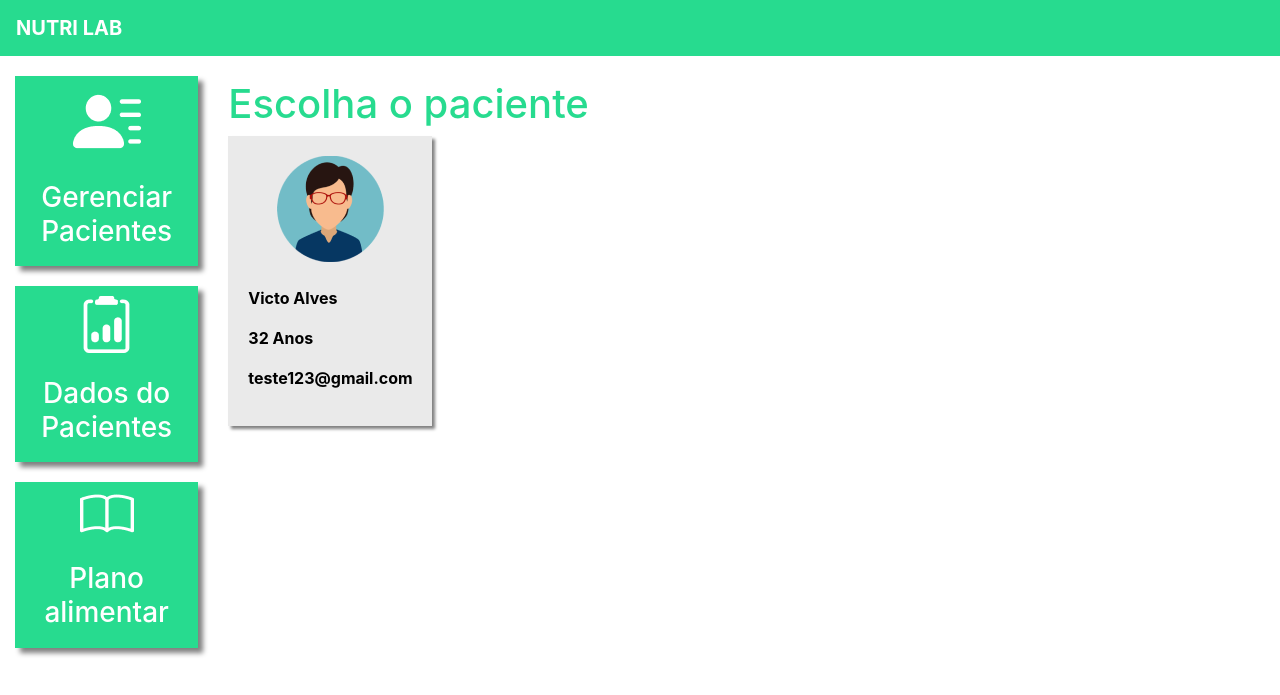
After one commit to devpedroshd/nutri_lab, a Django app: page /plano_alimentar_listar/ in a window 1280 px wide. The commit adds this page. Shown: the top 695 px of the page. Run offline with Django 4.2, Linux system fonts and the light colour scheme; a user stored in the database is signed in; data comes from the database, SQL or seed files in the repository; both versions use the stored data as it was after the commit.

Commit message:
Projeto finalizado

```diff
--- a/authentication/views.py
+++ b/authentication/views.py
@@ -68,11 +68,11 @@ def logar(request):
         usuario = auth.authenticate(username=username, password=senha)
 
         if not usuario:
-            messages.add_message(request, constants.ERROR, 'username ou senha invalidos')
+            messages.add_message(request, constants.ERROR, 'usuario ou senha invalidos')
             return redirect('/auth/logar')
         else:
             auth.login(request, usuario)
-            return redirect ('/')
+            return redirect ('/pacientes')
 
 
 
--- a/nutri_lab/settings.py
+++ b/nutri_lab/settings.py
@@ -105,9 +105,9 @@ AUTH_PASSWORD_VALIDATORS = [
 # Internationalization
 # https://docs.djangoproject.com/en/4.2/topics/i18n/
 
-LANGUAGE_CODE = 'en-us'
+LANGUAGE_CODE = 'pt-br'
 
-TIME_ZONE = 'UTC'
+TIME_ZONE = 'America/Sao_Paulo'
 
 USE_I18N = True
 
--- a/plataforma/admin.py
+++ b/plataforma/admin.py
@@ -1,5 +1,7 @@
 from django.contrib import admin
-from .models import Pacientes, DdosPaciente
+from .models import Pacientes, DdosPaciente, Refeicao, Opcao
 
 admin.site.register(Pacientes)
 admin.site.register(DdosPaciente)
+admin.site.register(Refeicao)
+admin.site.register(Opcao)
--- a/plataforma/models.py
+++ b/plataforma/models.py
@@ -30,3 +30,22 @@ class DdosPaciente(models.Model):
 
     def __str__(self):
         return f"Paciente({self.paciente.nome}, {self.peso})"
+
+class Refeicao(models.Model):
+    paciente = models.ForeignKey(Pacientes, on_delete=models.CASCADE)
+    titulo = models.CharField(max_length=50)
+    horario = models.TimeField()
+    carboidratos = models.IntegerField()
+    proteinas = models.IntegerField()
+    gorduras = models.IntegerField()
+
+    def __str__(self):
+        return self.titulo
+
+class Opcao(models.Model):
+    refeicao = models.ForeignKey(Refeicao, on_delete=models.CASCADE)
+    images = models.ImageField(upload_to="opcao")
+    descricao = models.TextField()
+
+    def __str__(self):
+        return self.descricao
--- a/plataforma/templates/dados_paciente_listar.html
+++ b/plataforma/templates/dados_paciente_listar.html
@@ -30,6 +30,7 @@
                         <p class="dados">{{paciente.nome}}</p>
                         <p class="dados">{{paciente.idade}} Anos</p>
                         <p class="dados">{{paciente.email}}</p>
+                        <p class="dados">{{paciente.telefone}}</p>
 
                     </div>
                 </a>
--- a/plataforma/templates/pacientes.html
+++ b/plataforma/templates/pacientes.html
@@ -18,7 +18,7 @@
 <div  class="row">
     {% for paciente in pacientes%}
         <div class="col-md-4">
-            <a href="#" class="link-hover">
+            <a href="{% url 'dados_paciente' paciente.id %}" class="link-hover">
                 <div class="card-paciente">
                     <div class="foto-perfil">
                         {% if paciente.sexo == "M"%}
--- /dev/null
+++ b/plataforma/templates/plano_alimentar_listar.html
@@ -0,0 +1,41 @@
+{% extends 'base_plataforma.html' %}
+{% load static %}
+
+{% block 'plataforma' %}
+
+    {% if messages %}
+        <br>
+        {% for message in messages %}
+            <div class="alert {{message.tags}}">
+                {{message}}
+            </div>
+        {% endfor %}
+    {% endif %}
+    <br>
+	<h1 class="titulo">Escolha o paciente</h1>
+    <div  class="row">
+        {% for paciente in pacientes%}
+            <div class="col-md-4">
+                <a href="{% url 'plano_alimentar' paciente.id %}" class="link-hover">
+                    <div class="card-paciente">
+                        <div class="foto-perfil">
+
+                            {% if paciente.sexo == "M"%}
+                                <img src="{% static 'plataforma/img/perfil2.png' %}">
+                            {% else %}
+                                <img src="{% static 'plataforma/img/perfil1.png' %}">
+                            {% endif %}
+                        </div>
+                        <br>
+                        <p class="dados">{{paciente.nome}}</p>
+                        <p class="dados">{{paciente.idade}} Anos</p>
+                        <p class="dados">{{paciente.email}}</p>
+
+                    </div>
+                </a>
+            </div>
+        {% endfor %}
+
+    </div>
+
+{% endblock%}
--- a/plataforma/urls.py
+++ b/plataforma/urls.py
@@ -1,11 +1,21 @@
 from django.urls import path
 from . import views
+from django.conf import settings
+from django.conf.urls.static import static
 
 
 urlpatterns = [
     path('pacientes/', views.pacientes, name="pacientes"),
     path('dados_paciente/', views.dados_paciente_listar, name="dados_paciente_listar"),
     path('dados_paciente/<str:id>/', views.dados_paciente, name="dados_paciente"),
-    path('grafico_peso/<str:id>/', views.grafico_peso, name="grafico_peso")
+    path('grafico_peso/<str:id>/', views.grafico_peso, name="grafico_peso"),
+    path('plano_alimentar_listar/', views.plano_alimentar_listar, name="plano_alimentar_listar"),
+    path('plano_alimentar/<str:id>/', views.plano_alimentar, name='plano_alimentar' ),
+    path('refeicao/<str:id_paciente>/', views.refeicao, name="refeicao"),
+    path('opcao/<str:id_paciente>/', views.opcao, name="opcao"),
+
 
 ]
+
+
+urlpatterns += static(settings.MEDIA_URL, document_root=settings.MEDIA_ROOT)
--- a/plataforma/views.py
+++ b/plataforma/views.py
@@ -3,11 +3,10 @@ from django.http import HttpResponse, JsonResponse
 from django.contrib.auth.decorators import login_required
 from django.contrib import messages
 from django.contrib.messages import constants
-from .models import Pacientes, DdosPaciente
+from .models import Pacientes, DdosPaciente, Refeicao, Opcao
 from django.contrib.auth.models import User
 from datetime import datetime
 from django.views.decorators.csrf import csrf_exempt
-
 
 @login_required(login_url='/auth/logar')
 def pacientes(request):
@@ -117,3 +116,68 @@ def grafico_peso(request, id):
     data = {'peso': pesos,
             'labels': labels}
     return JsonResponse(data)
+
+
+
+def plano_alimentar_listar(request):
+    if request.method == "GET":
+        pacientes = Pacientes.objects.filter(nutri=request.user)
+        return render(request, 'plano_alimentar_listar.html', {'pacientes': pacientes})
+
+
+def plano_alimentar(request, id):
+    paciente = get_object_or_404(Pacientes, id=id)
+    if not paciente.nutri == request.user:
+        messages.add_message(request, constants.ERROR, 'Esse paciente não é seu')
+        return redirect ('/plano_alimentar_listar/')
+
+    if request.method == "GET":
+        r1 = Refeicao.objects.filter(paciente=paciente).order_by('horario')
+        opcao = Opcao.objects.all()
+        return render(request, 'plano_alimentar.html', {'paciente': paciente, 'refeicao':r1, 'opcao': opcao})
+
+
+
+
+
+def refeicao(request, id_paciente):
+    paciente = get_object_or_404(Pacientes, id=id_paciente)
+    if not paciente.nutri == request.user:
+        messages.add_message(request, constants.ERROR, 'Esse paciente não é seu')
+        return redirect('/dados_paciente/')
+
+    if request.method == "POST":
+        titulo = request.POST.get('titulo')
+        horario = request.POST.get('horario')
+        carboidratos = request.POST.get('carboidratos')
+        proteinas = request.POST.get('proteinas')
+        gorduras = request.POST.get('gorduras')
+
+        r1 = Refeicao(paciente = paciente,
+                      titulo = titulo,
+                      horario = horario,
+                      carboidratos = carboidratos,
+                      proteinas = proteinas,
+                      gorduras = gorduras)
+
+        r1.save()
+
+        messages.add_message(request, constants.SUCCESS, 'Refeição cadastrada')
+        return redirect(f'/plano_alimentar/{id_paciente}')
+
+
+def opcao(request, id_paciente):
+    if request.method == "POST":
+        id_refeicao = request.POST.get('refeicao')
+        images = request.FILES.get('images')
+        descricao = request.POST.get("descricao")
+
+
+        o1 = Opcao(refeicao_id = id_refeicao,
+                   images = images,
+                   descricao = descricao)
+
+        o1.save()
+
+    messages.add_message(request, constants.SUCCESS, 'Opção Cadastrada')
+    return redirect (f'/plano_alimentar/{id_paciente}')
--- a/templates/base_plataforma.html
+++ b/templates/base_plataforma.html
@@ -4,6 +4,7 @@
 {% block 'head' %}
 
     <link rel="stylesheet" href="{% static 'plataforma/css/plataforma.css' %}">
+    <link rel="stylesheet" href="{% static 'plataforma/css/plano_alimentar.css' %}">
 
 {% endblock %}
 
@@ -31,7 +32,7 @@
                     </div>
                   </a>
 
-                  <a href="#" class="link-lateral">
+                  <a href="{% url 'plano_alimentar_listar' %}" class="link-lateral">
                     <div class="card-lateral">
                         <img src="{% static 'plataforma/img/plano_alimentar.png' %}">
                         <br>
--- /dev/null
+++ b/templates/static/plataforma/css/plano_alimentar.css
@@ -0,0 +1,33 @@
+
+.fundo-alimentar{
+    background-color: #D9D9D9;
+    padding: 50px;
+
+}
+
+.refeicao{
+
+    box-shadow: 4px 4px 10px gray;
+
+}
+
+.head-refeicao{
+
+    background-color: #B0ACAC;
+    padding: 30px;
+    font-weight: bold;
+
+}
+
+.body-refeicao{
+
+    padding: 30px;
+    font-weight: bold;
+
+}
+
+.opcao{
+
+    background-color: #A8A8A8;
+    padding: 15px;
+}
```
Also changed, not shown: plataforma/templates/plano_alimentar.html (added, +226 -0 lines), db.sqlite3, plataforma/migrations/0003_refeicao_opcao.py (added).
